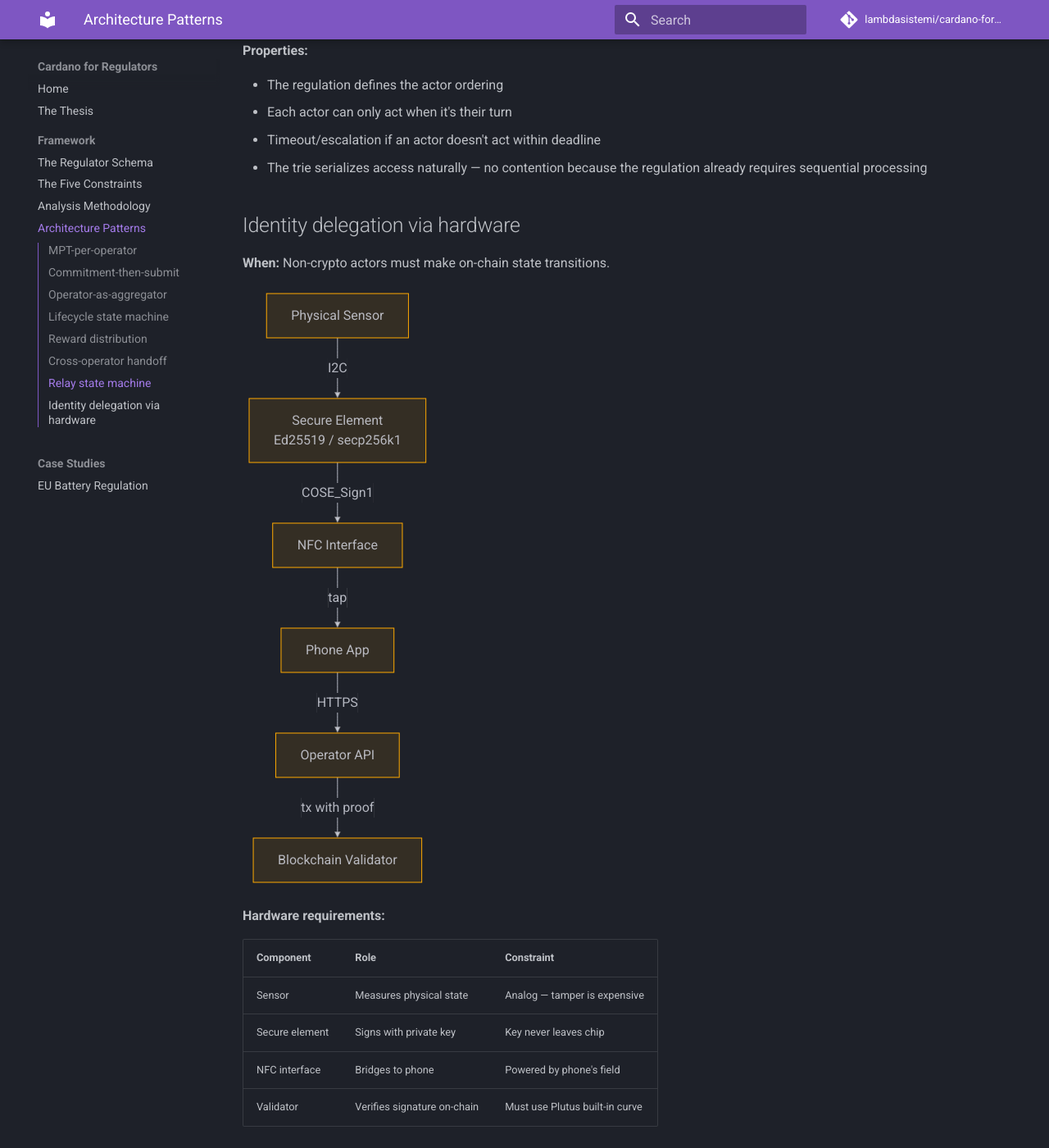
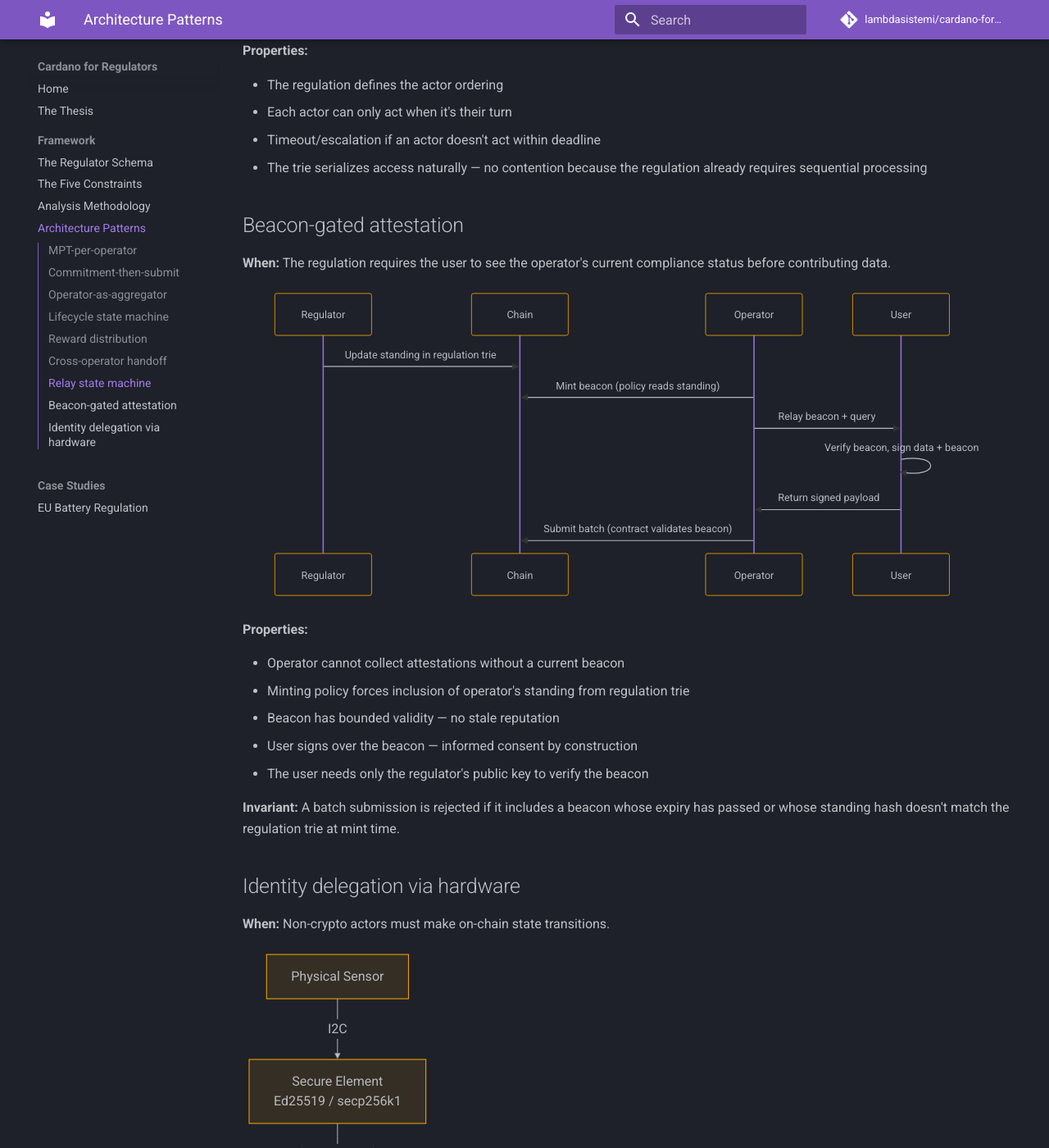
Before and after one commit to lambdasistemi/cardano-for-regulators, an MkDocs documentation site: the page built from docs/framework/patterns.md, in a window 1280 px wide and 1400 px high, scrolled down 5092 px. Shown: the whole window at 82% size. Built offline with MkDocs 1.6.1 and Material for MkDocs 9.7.7, drawn with Linux system fonts in a browser that asks for light colours; comment, search, counter and statistics services are not loaded.

Commit message:
add beacon pattern, sponsor-pays framing, align framework pages with thesis

````diff
--- a/docs/framework/patterns.md
+++ b/docs/framework/patterns.md
@@ -173,6 +173,38 @@ sequenceDiagram
 - The trie serializes access naturally — no contention because the
   regulation already requires sequential processing
 
+## Beacon-gated attestation
+
+**When:** The regulation requires the user to see the operator's current
+compliance status before contributing data.
+
+```mermaid
+sequenceDiagram
+    participant R as Regulator
+    participant C as Chain
+    participant O as Operator
+    participant U as User
+
+    R->>C: Update standing in regulation trie
+    O->>C: Mint beacon (policy reads standing)
+    O->>U: Relay beacon + query
+    U->>U: Verify beacon, sign data + beacon
+    U->>O: Return signed payload
+    O->>C: Submit batch (contract validates beacon)
+```
+
+**Properties:**
+
+- Operator cannot collect attestations without a current beacon
+- Minting policy forces inclusion of operator's standing from regulation trie
+- Beacon has bounded validity — no stale reputation
+- User signs over the beacon — informed consent by construction
+- The user needs only the regulator's public key to verify the beacon
+
+**Invariant:** A batch submission is rejected if it includes a beacon whose
+expiry has passed or whose standing hash doesn't match the regulation trie
+at mint time.
+
 ## Identity delegation via hardware
 
 **When:** Non-crypto actors must make on-chain state transitions.
````
Also changed, not shown: docs/framework/constraints.md (+6 -3 lines), docs/framework/methodology.md (+2 -0 lines).
